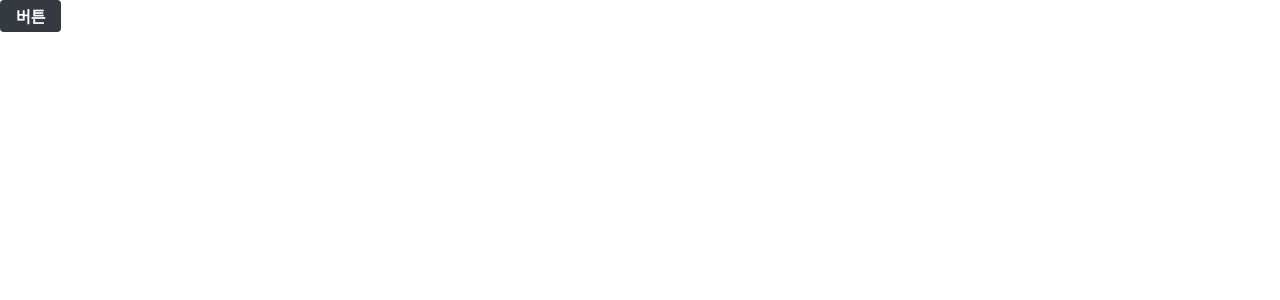
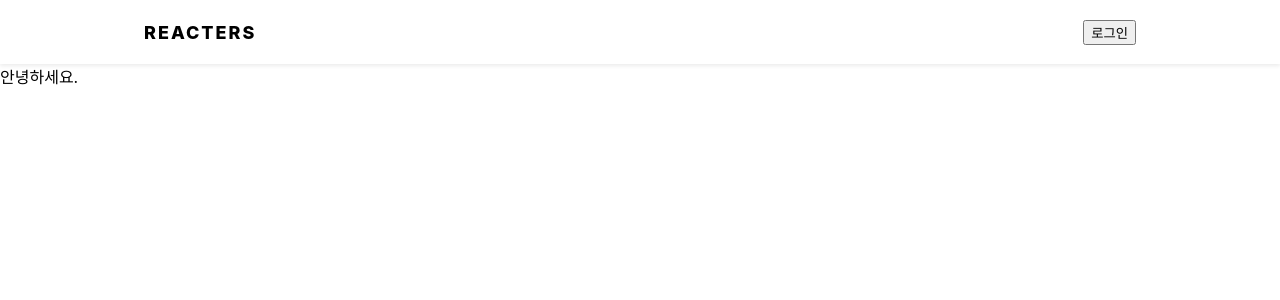
Before and after one commit to Book-Example/React-Account, a React (Create React App) app: page / in a window 1280 px wide. Shown: the top 300 px of the page. Built offline with nearby package versions, Linux system fonts and the light colour scheme.

Commit message:
24.3.1 | 헤더 컴포넌트 만들기(787p)

```diff
--- a/src/components/common/Button.js
+++ b/src/components/common/Button.js
@@ -1,7 +1,8 @@
-import styled, {css} from 'styled-components';
-import palette from '../../styles/palette';
+import styled, { css } from "styled-components";
+import { Link } from "react-router-dom";
+import palette from "../../styles/palette";
 
-const StyledButton = styled.button`
+const buttonStyle = styled.button`
   border: none;
   border-radius: 4px;
   font-size: 1rem;
@@ -13,10 +14,10 @@
 
   background: ${palette.gray[8]};
   &:hover {
-        background: ${palette.gray[6]}
+    background: ${palette.gray[6]};
   }
 
-    ${props =>
+  ${(props) =>
     props.fullWidth &&
     css`
       padding-top: 0.75rem;
@@ -25,7 +26,7 @@
       font-size: 1.125rem;
     `}
 
-    ${props =>
+  ${(props) =>
     props.cyan &&
     css`
       background: ${palette.cyan[5]};
@@ -35,6 +36,19 @@
     `}
 `;
 
-const Button = props => <StyledButton {...props} />;
+const StyledButton = styled.button`
+  ${buttonStyle}
+`;
+const StyledLink = styled(Link)`
+  ${buttonStyle}
+`;
+
+const Button = (props) => {
+  return props.to ? (
+    <StyledLink {...props} cyan={props.cyan ? 1 : 0} />
+  ) : (
+    <StyledButton {...props} />
+  );
+};
 
 export default Button;
--- /dev/null
+++ b/src/components/common/Header.js
@@ -0,0 +1,56 @@
+import styled from "styled-components";
+import Responsive from "./Responsive";
+import Button from "./Button";
+
+const HeaderBlock = styled.div`
+  position: fixed;
+  width: 100%;
+  background: white;
+  box-shadow: 0px 2px 4px rgba(0, 0, 0, 0.08);
+`;
+
+/*
+Responsive Component의 속성에 스타일을 추가해서\
+새로운 컴포넌트 생성
+*/
+const Wrapper = styled(Responsive)`
+  height: 4rem;
+  display: flex;
+  align-items: center;
+  justify-content: space-between; /* 자식 엘리먼트 사이의 여백을 최대로 설정 */
+  .logo {
+    font-size: 1.125rem;
+    font-weight: 800;
+    letter-spacing: 2px;
+  }
+  .right {
+    display: flex;
+    align-items: center;
+  }
+`;
+
+/*
+헤더가 fixed로 되어 있기 때문에 페이지의 콘텐츠가
+4rem 아래에 나타나도록 해 주는 컴포넌트
+*/
+const Spacer = styled.div`
+  height: 4rem;
+`;
+
+const Header = () => {
+  return (
+    <>
+      <HeaderBlock>
+        <Wrapper>
+          <div className="logo">REACTERS</div>
+          <div className="right">
+            <Button>로그인</Button>
+          </div>
+        </Wrapper>
+      </HeaderBlock>
+      <Spacer />
+    </>
+  );
+};
+
+export default Header;
--- /dev/null
+++ b/src/components/common/Responsive.js
@@ -0,0 +1,23 @@
+import styled from "styled-components";
+
+const ResponsiveBlock = styled.div`
+  padding-left: 1rem;
+  padding-right: 1rem;
+  width: 1024px;
+  margin: 0 auto;
+
+  @media (max-width: 1024px) {
+    width: 768px;
+  }
+  @media (max-width: 768px) {
+    width: 100%;
+  }
+`;
+
+const Responsive = ({ children, ...rest }) => {
+  // style, className, onClick, onMouseMove 등의 props를 사용할 수 있도록
+  // ...rest를 사용하여 ResponsiveBlock에게 전달
+  return <ResponsiveBlock {...rest}>{children}</ResponsiveBlock>;
+};
+
+export default Responsive;
--- a/src/pages/PostListPage.js
+++ b/src/pages/PostListPage.js
@@ -1,10 +1,11 @@
-import Button from "../components/common/Button";
+import Headers from "../components/common/Header";
 
 const PostListPage = () => {
-    return(
-        <div>
-            <Button>버튼</Button>
-        </div>
-    );
+  return (
+    <div>
+      <Headers />
+      <div>안녕하세요.</div>
+    </div>
+  );
 };
 export default PostListPage;
```
Lines whose indentation alone changed are shown as unchanged.
